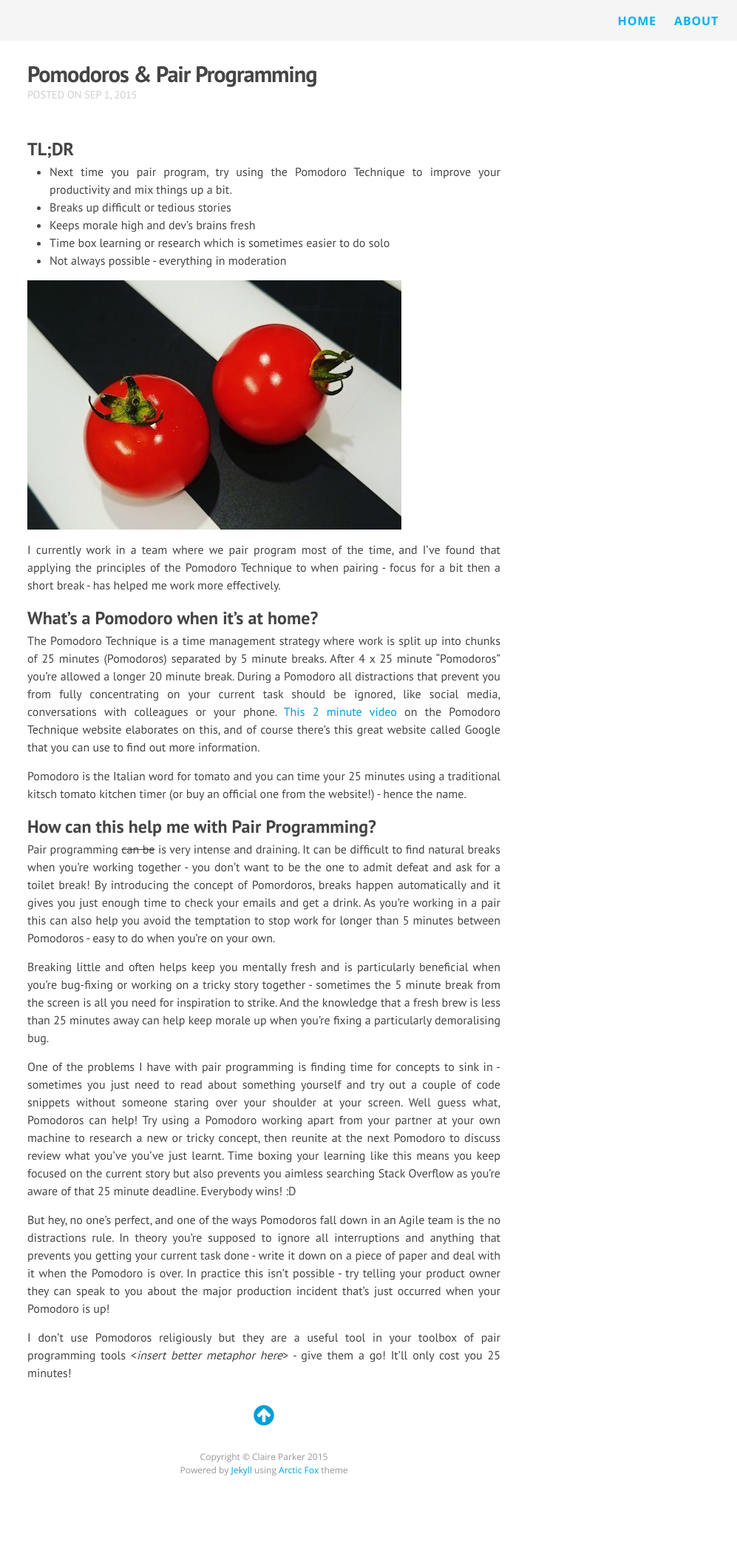
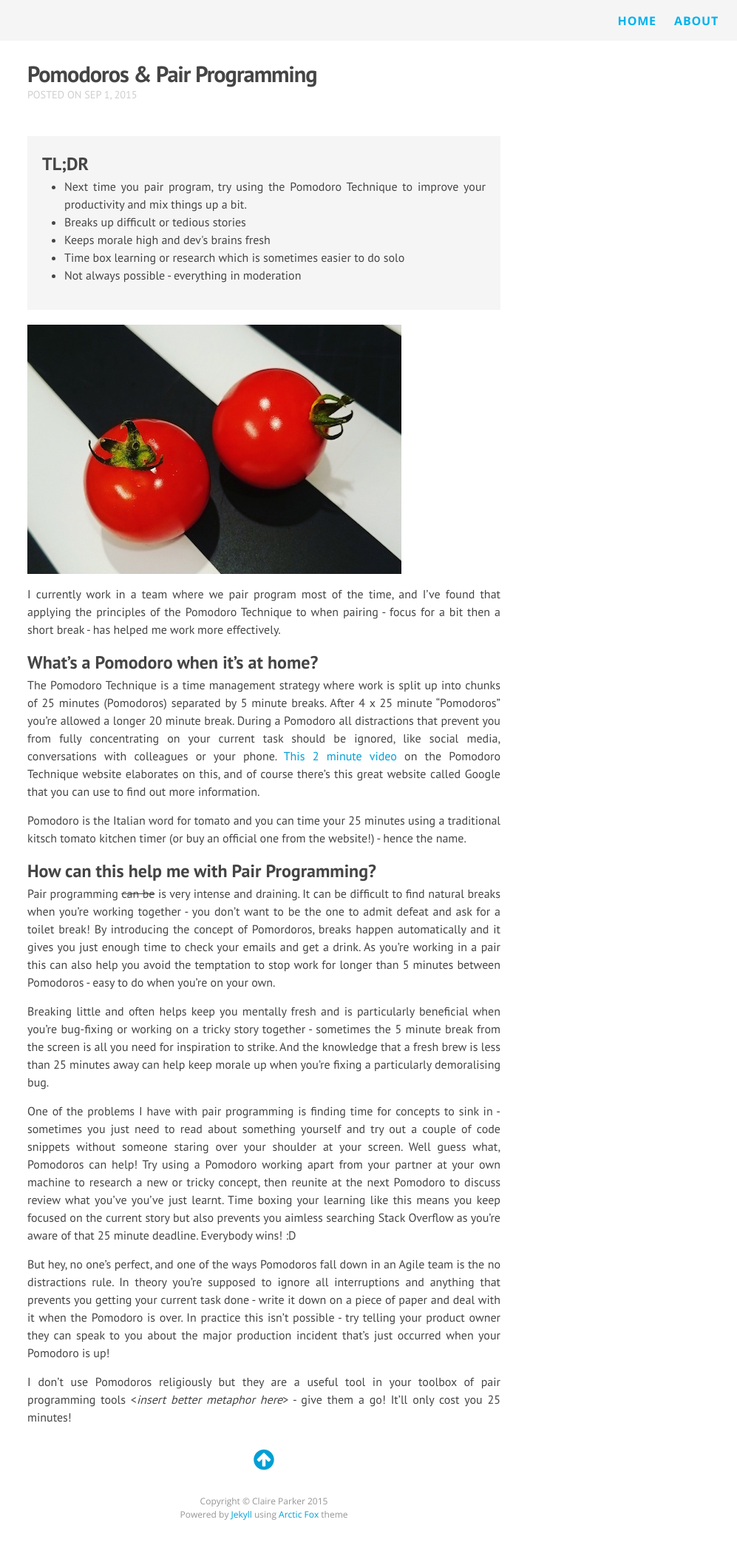
Before and after one commit to claire-codes/blog-com, a Jekyll site: the page built from _posts/2015-09-01-pomodoros-and-pair-programming.markdown, in a window 1280 px wide. Shown: the whole page at 74% size, without its empty margins (283-1280 px from the left). Built offline with Jekyll 4.4.1, drawn with Linux system fonts in a browser that asks for light colours; nearby versions of some CDN libraries; comment, search, counter and statistics services are not loaded; before the commit the page ends 2033 px from its top, so only the background shows below that.

Commit message:
Add Disqus and tldr style

```diff
--- a/_layouts/post.html
+++ b/_layouts/post.html
@@ -18,4 +18,20 @@
   	</a>
   </div>
 
+  {%if page.comments %}
+  <div id="disqus_thread"></div>
+  <script type="text/javascript">
+      /* * * CONFIGURATION VARIABLES * * */
+      var disqus_shortname = 'claireparkerpen';
+
+      /* * * DON'T EDIT BELOW THIS LINE * * */
+      (function() {
+          var dsq = document.createElement('script'); dsq.type = 'text/javascript'; dsq.async = true;
+          dsq.src = '//' + disqus_shortname + '.disqus.com/embed.js';
+          (document.getElementsByTagName('head')[0] || document.getElementsByTagName('body')[0]).appendChild(dsq);
+      })();
+  </script>
+  <noscript>Please enable JavaScript to view the <a href="https://disqus.com/?ref_noscript" rel="nofollow">comments powered by Disqus.</a></noscript>
+  {% endif %}
+
 </div>
--- a/_posts/2015-09-01-pomodoros-and-pair-programming.markdown
+++ b/_posts/2015-09-01-pomodoros-and-pair-programming.markdown
@@ -6,13 +6,16 @@
 categories:
 ---
 
-## TL;DR
-
-* Next time you pair program, try using the Pomodoro Technique to improve your productivity and mix things up a bit.
-* Breaks up difficult or tedious stories
-* Keeps morale high and dev's brains fresh
-* Time box learning or research which is sometimes easier to do solo
-* Not always possible - everything in moderation
+<div class="tldr">
+    <h2>TL;DR</h2>
+    <ul>
+        <li>Next time you pair program, try using the Pomodoro Technique to improve your productivity and mix things up a bit.</li>
+        <li>Breaks up difficult or tedious stories</li>
+        <li>Keeps morale high and dev's brains fresh</li>
+        <li>Time box learning or research which is sometimes easier to do solo</li>
+        <li>Not always possible - everything in moderation</li>
+   </ul>
+</div>
 
 ![A pair of Pomodoros](/assets/two_pomodoros.jpg "A pair of Pomodoros")
 
--- a/_sass/_layout.scss
+++ b/_sass/_layout.scss
@@ -149,3 +149,9 @@
     .post-content {
         margin-bottom: $spacing-unit;
     }
+
+    .tldr {
+        margin: 20px 0;
+        background: #F5F5F5;
+        padding: 20px;
+    }
```
Also changed, not shown: _posts/2015-09-04-scraping-websites-that-use-ajax.markdown (+7 -5 lines).
